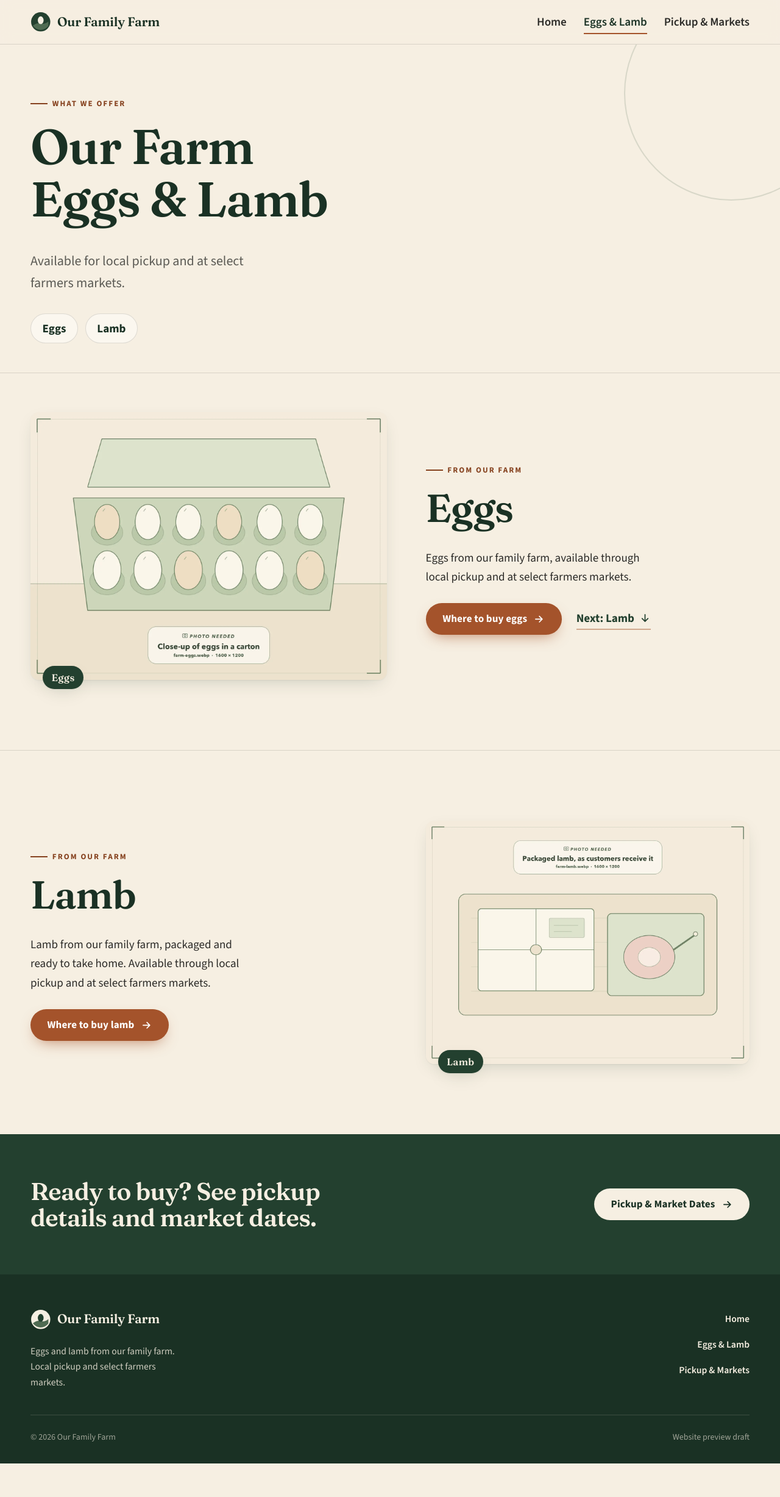
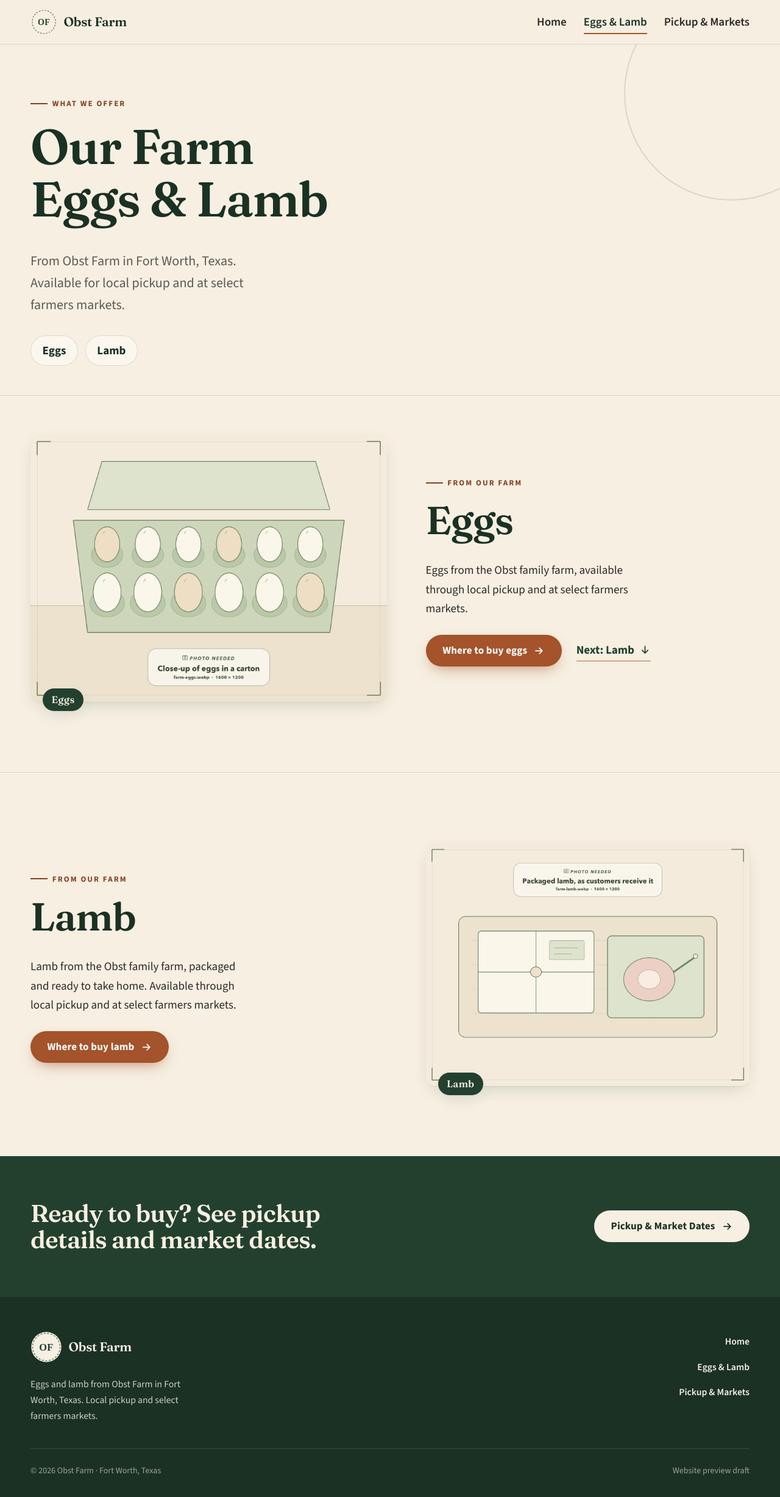
Before and after one commit to petermiller-dev/family-farm-preview, a plain HTML site: page eggs-and-lamb/index.html in a window 1280 px wide. Shown: the whole page at 61% size. Before the commit the page ends 2400 px from the top, so only its background shows below. Drawn offline with nearby package versions, Linux system fonts and the light colour scheme.

Commit message:
Brand preview as Obst Farm, Fort Worth, Texas
Use Obst Farm in header, footer, titles, and meta descriptions; introduce
Daniel Obst on the homepage; add a replaceable logo slot; flag grass-fed /
pasture-raised claims and other products for Daniel to confirm.

Co-Authored-By: Claude Opus 5.5 <noreply@anthropic.com>

```diff
--- a/assets/css/styles.css
+++ b/assets/css/styles.css
@@ -137,7 +137,10 @@ p { margin: 0 0 1em; }
   color: var(--green-ink); text-decoration: none;
 }
 .brand:hover { color: var(--green-ink); }
-.brand svg { width: 2.1rem; height: 2.1rem; flex: none; }
+/* LOGO SLOT — assets/images/obst-farm-logo.svg (placeholder until Daniel's clean file arrives).
+   Height is fixed; width follows the logo's own proportions up to --logo-max-w. */
+.brand__logo { height: 44px; width: auto; max-width: var(--logo-max-w, 160px); flex: none; object-fit: contain; }
+.brand__logo--footer { height: 52px; }
 
 .site-nav ul { list-style: none; margin: 0; padding: 0; display: flex; flex-wrap: wrap; gap: 0.25rem 1.75rem; }
 .site-nav a {
--- a/eggs-and-lamb/index.html
+++ b/eggs-and-lamb/index.html
@@ -3,14 +3,14 @@
 <head>
   <meta charset="utf-8">
   <meta name="viewport" content="width=device-width, initial-scale=1">
-  <title>Farm Eggs &amp; Lamb | Our Family Farm</title>
-  <meta name="description" content="Eggs and lamb from our family farm, available for local pickup and at select farmers markets. See where to buy.">
+  <title>Farm Eggs &amp; Lamb | Obst Farm</title>
+  <meta name="description" content="Eggs and lamb from Obst Farm in Fort Worth, Texas, available for local pickup and at select farmers markets. See where to buy.">
   <!-- Preview draft: keep every page out of search results until launch. -->
   <meta name="robots" content="noindex, nofollow">
   <meta name="theme-color" content="#23402f">
   <meta property="og:type" content="website">
-  <meta property="og:title" content="Farm Eggs &amp; Lamb | Our Family Farm">
-  <meta property="og:description" content="Eggs and lamb from our family farm.">
+  <meta property="og:title" content="Farm Eggs &amp; Lamb | Obst Farm">
+  <meta property="og:description" content="Eggs and lamb from Obst Farm in Fort Worth, Texas.">
   <script>
     document.documentElement.className = document.documentElement.className.replace("no-js", "js");
     setTimeout(function () { if (!window.__farmReady) document.documentElement.classList.add("reveal-fallback"); }, 2500);
@@ -28,8 +28,8 @@
   <header class="site-header">
     <div class="container header-inner">
       <a class="brand" href="../">
-        <svg viewBox="0 0 64 64" aria-hidden="true"><circle cx="32" cy="32" r="30" fill="#23402f"/><path d="M8 44c8-7 16-9 24-7s16 1 24-6v14a30 30 0 0 1-48 0z" fill="#4f6b52"/><ellipse cx="32" cy="27" rx="9" ry="12" fill="#f6efe2"/></svg>
-        <span>Our Family Farm</span>
+        <img class="brand__logo" src="../assets/images/obst-farm-logo.svg" width="44" height="44" alt="">
+        <span>Obst Farm</span>
       </a>
       <button class="nav-toggle" type="button" aria-expanded="false" aria-controls="site-nav" hidden>
         <span class="nav-toggle__icon" aria-hidden="true"><span></span><span></span><span></span></span>
@@ -50,7 +50,7 @@
       <div class="container">
         <p class="eyebrow">What we offer</p>
         <h1 id="page-title">Our Farm Eggs &amp; Lamb</h1>
-        <p class="lede">Available for local pickup and at select farmers markets.</p>
+        <p class="lede">From Obst Farm in Fort Worth, Texas. Available for local pickup and at select farmers markets.</p>
         <ul class="jump-links" aria-label="On this page">
           <li><a href="#eggs">Eggs</a></li>
           <li><a href="#lamb">Lamb</a></li>
@@ -68,9 +68,11 @@
         <div class="product__text reveal">
           <p class="eyebrow">From our farm</p>
           <h2 id="eggs-title">Eggs</h2>
-          <p>Eggs from our family farm, available through local pickup and at select farmers markets.</p>
+          <p>Eggs from the Obst family farm, available through local pickup and at select farmers markets.</p>
           <!-- EGG DETAILS: add confirmed quantities (e.g. per dozen), prices,
-               and availability here once the farmer provides them. -->
+               and availability here once Daniel provides them.
+               Do NOT call the eggs "pasture-raised" or "grass-fed" until Daniel
+               confirms the claim applies to eggs. -->
           <div class="product__actions">
             <a class="button button--primary" href="../pickup-and-markets/">
               Where to buy eggs
@@ -94,9 +96,11 @@
         <div class="product__text reveal">
           <p class="eyebrow">From our farm</p>
           <h2 id="lamb-title">Lamb</h2>
-          <p>Lamb from our family farm, packaged and ready to take home. Available through local pickup and at select farmers markets.</p>
+          <p>Lamb from the Obst family farm, packaged and ready to take home. Available through local pickup and at select farmers markets.</p>
           <!-- LAMB DETAILS: add confirmed cuts, package sizes, prices,
-               and availability here once the farmer provides them. -->
+               and availability here once Daniel provides them.
+               Do NOT call the lamb "grass-fed" or "pasture-raised" until Daniel
+               confirms the claim applies to lamb. -->
           <div class="product__actions">
             <a class="button button--primary" href="../pickup-and-markets/">
               Where to buy lamb
@@ -123,10 +127,10 @@
       <div class="footer-grid">
         <div>
           <a class="brand" href="../">
-            <svg viewBox="0 0 64 64" aria-hidden="true"><circle cx="32" cy="32" r="30" fill="#f6efe2"/><path d="M8 44c8-7 16-9 24-7s16 1 24-6v14a30 30 0 0 1-48 0z" fill="#4f6b52"/><ellipse cx="32" cy="27" rx="9" ry="12" fill="#23402f"/></svg>
-            <span>Our Family Farm</span>
+            <img class="brand__logo brand__logo--footer" src="../assets/images/obst-farm-logo.svg" width="44" height="44" alt="" loading="lazy">
+            <span>Obst Farm</span>
           </a>
-          <p class="footer-tag">Eggs and lamb from our family farm. Local pickup and select farmers markets.</p>
+          <p class="footer-tag">Eggs and lamb from Obst Farm in Fort Worth, Texas. Local pickup and select farmers markets.</p>
         </div>
         <nav class="footer-nav" aria-label="Footer">
           <ul>
@@ -137,7 +141,7 @@
         </nav>
       </div>
       <div class="footer-base">
-        <span>&copy; 2026 Our Family Farm</span>
+        <span>&copy; 2026 Obst Farm &middot; Fort Worth, Texas</span>
         <span>Website preview draft</span>
       </div>
     </div>
```
Also changed, not shown: index.html (+20 -16 lines), pickup-and-markets/index.html (+12 -12 lines), assets/images/obst-farm-logo.svg (added), 1 other file.
